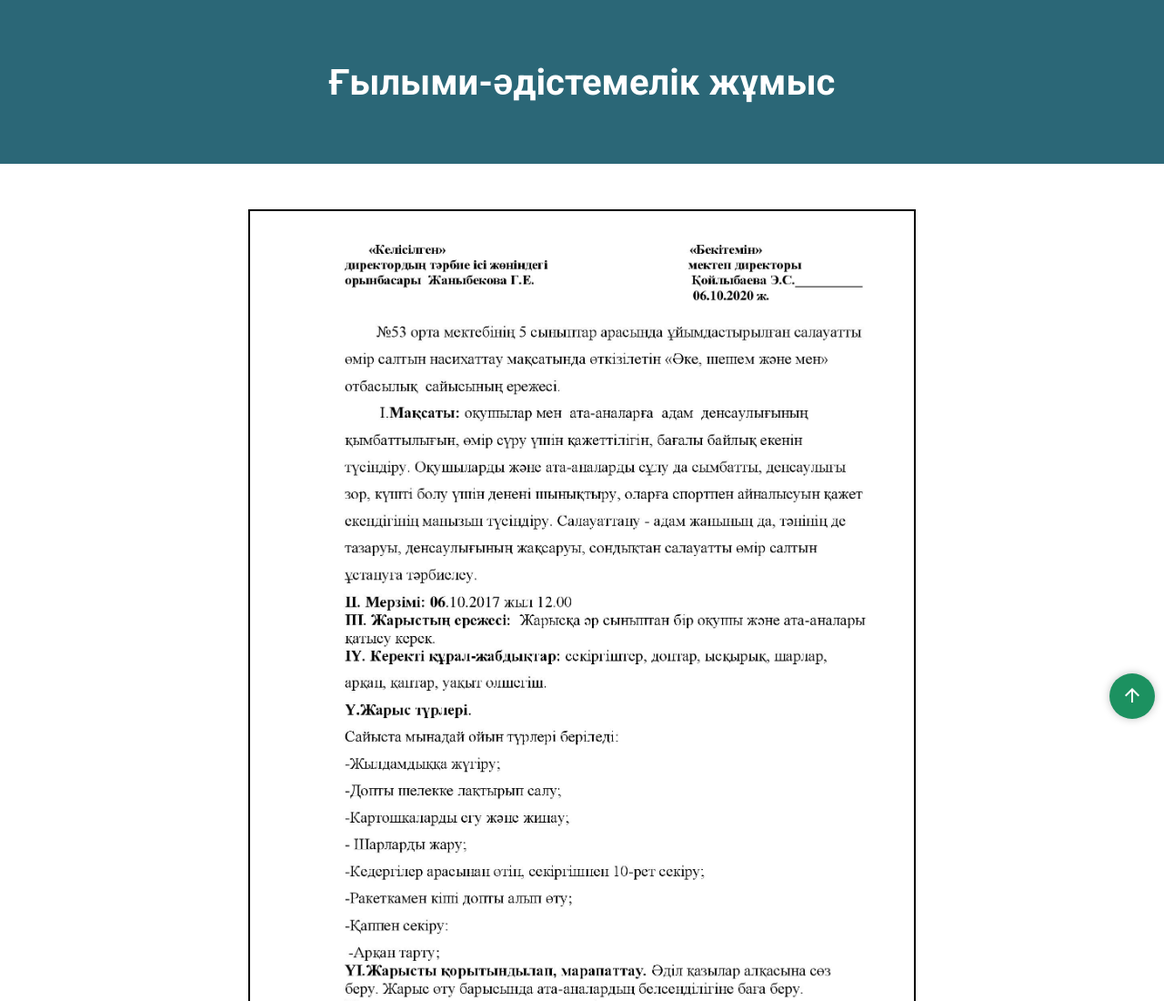
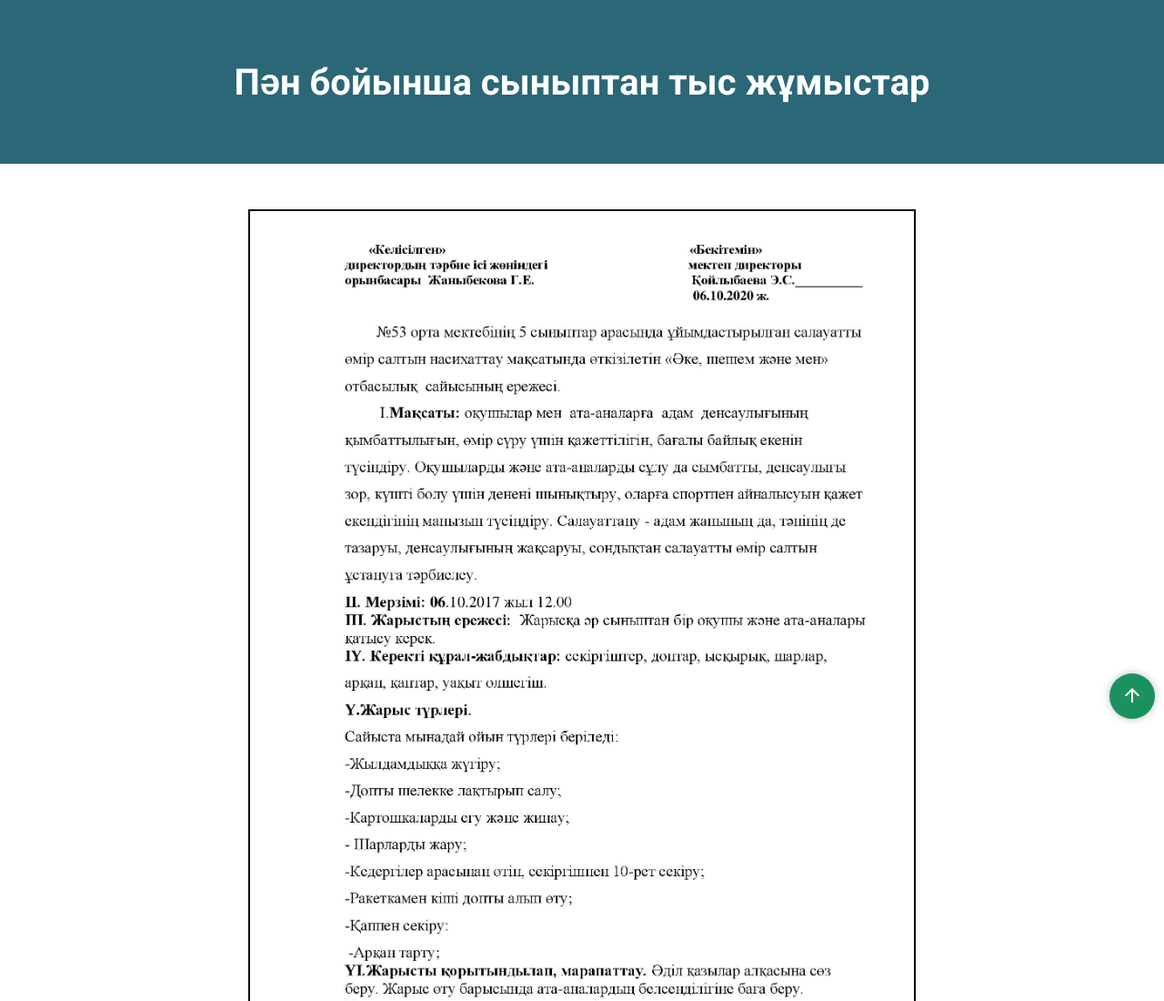
Before and after one commit to 53mektep/Mukhit, a plain HTML site: page tysjumystar.html in a window 1280 px wide. Shown: the top 1100 px of the page at 91% size. Drawn offline with nearby package versions, Linux system fonts and the light colour scheme.

Commit message:
Update tysjumystar.html

```diff
--- a/tysjumystar.html
+++ b/tysjumystar.html
@@ -13,7 +13,7 @@
 
 <body>
     <div id="header">
-        <p>Ғылыми-әдістемелік жұмыс</p>
+        <p>Пән бойынша сыныптан тыс жұмыстар</p>
     </div>
     <div id="section2" class="border">
         <img src="img/z1.jpg" width="730" height="100%" />
```
